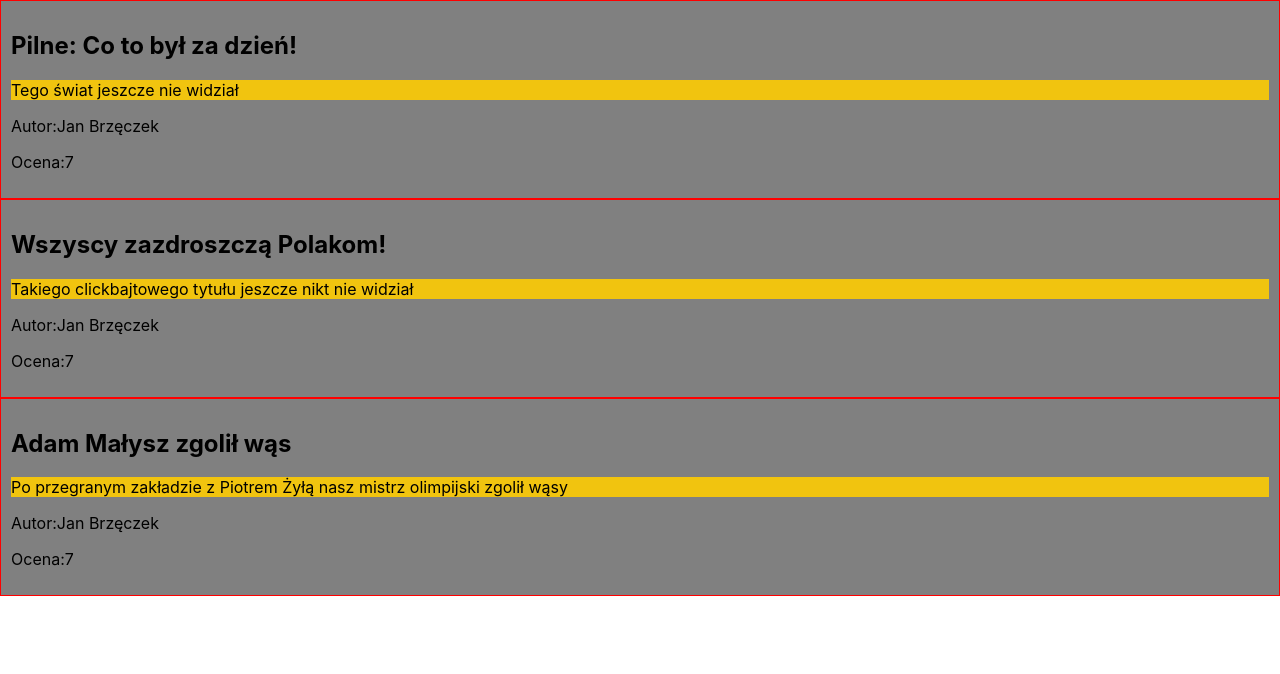
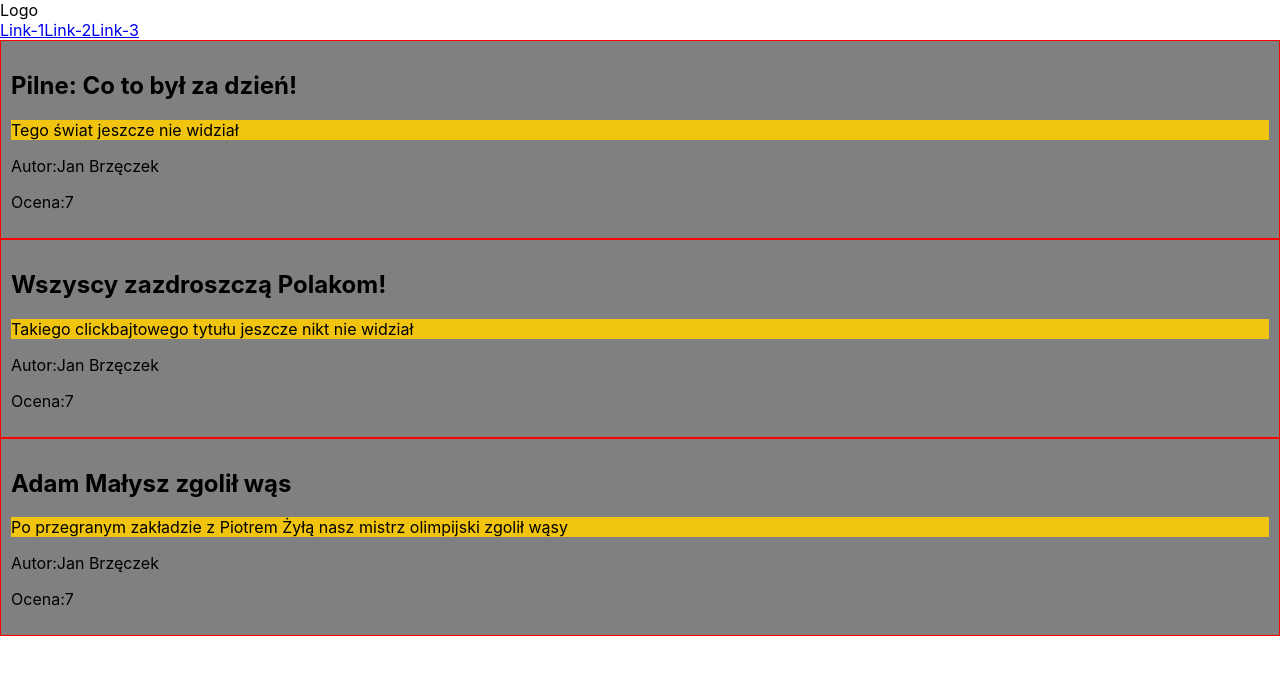
Before and after one commit to Edyta2801/Poligon-react-app, a React (Create React App) app: page / in a window 1280 px wide. Shown: the top 674 px of the page. Built offline with nearby package versions, Linux system fonts and the light colour scheme.

Commit message:
add Header components

```diff
--- a/src/App.js
+++ b/src/App.js
@@ -2,6 +2,7 @@ import React from 'react';
 
 import './App.css';
 import News from './pages/Articles.js';
+import Header from './components/Header';
 
 
 const data = [
@@ -17,6 +18,7 @@ const data = [
 function App() {
   return (
     <div>
+      <Header/>
       {data.map((elem) => (
         <News
           key={`news-${elem.id}`}
--- /dev/null
+++ b/src/components/Header/Header.js
@@ -0,0 +1,20 @@
+/* eslint-disable linebreak-style */
+import React from 'react';
+
+import Logo from './Logo';
+import NavLink from './NavLink';
+
+function Header() {
+  return (
+    <div>
+      <Logo/>
+      <div>
+          <NavLink to='/' label='Link-1' />
+          <NavLink to='/' label='Link-2' />
+          <NavLink to='/' label='Link-3' />
+      </div>
+    </div>
+  );
+}
+
+export default Header;
--- /dev/null
+++ b/src/components/Header/Logo.js
@@ -0,0 +1,9 @@
+import React from 'react';
+
+function Logo() {
+  return (
+    <div>Logo</div>
+  );
+}
+
+export default Logo;
--- /dev/null
+++ b/src/components/Header/NavLink.js
@@ -0,0 +1,9 @@
+import React from 'react';
+
+function NavLink({to, label}) {
+    return (
+        <a href={to}>{label}</a>
+    );
+}
+
+export default NavLink;
--- /dev/null
+++ b/src/components/Header/index.js
@@ -0,0 +1,3 @@
+import Header from './Header';
+
+export default Header;
```
Also changed, not shown: src/.eslintrc.json.
